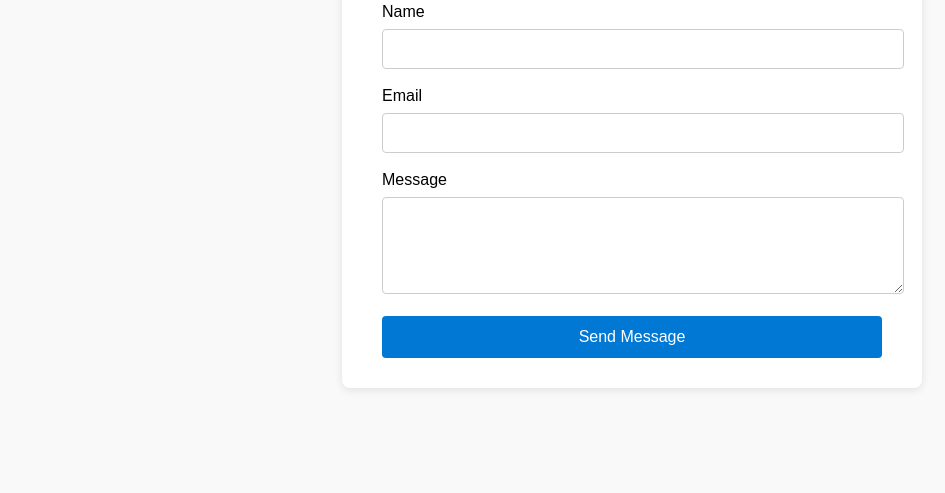
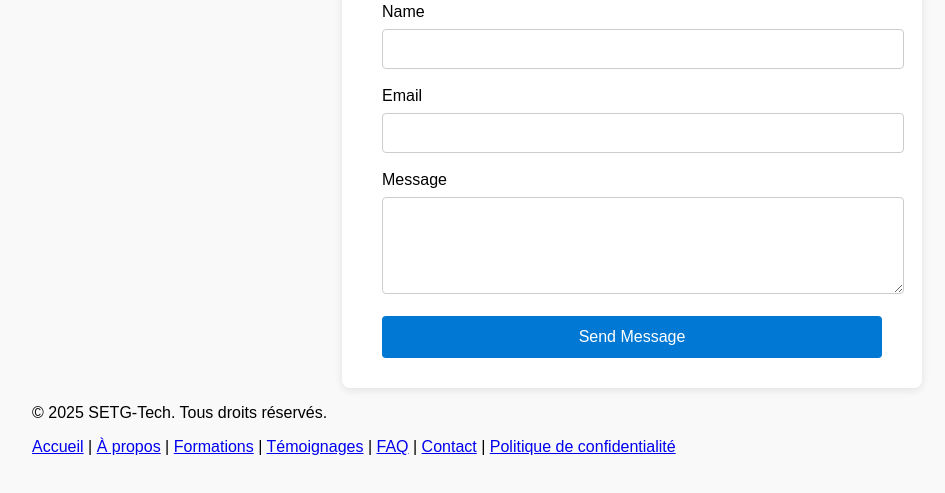
Before and after one commit to josiace/Formation, a plain HTML site: page contact.html in a window 1280 px wide. Shown: the part 139-632 px from the top of the page, without its empty margins (8-953 px from the left). Drawn offline with Linux system fonts and the light colour scheme.

Commit message:
Update contact.html

```diff
--- a/contact.html
+++ b/contact.html
@@ -88,5 +88,20 @@
             <button type="submit">Send Message</button>
         </form>
     </div>
+
+    <footer role="contentinfo">
+        <div class="footer-content">
+            <p>© 2025 SETG-Tech. Tous droits réservés.</p>
+            <nav aria-label="Navigation secondaire">
+                <a href="index.html">Accueil</a> |
+                <a href="apropos.html">À propos</a> |
+                <a href="formations.html">Formations</a> |
+                <a href="temoignages.html">Témoignages</a> |
+                <a href="faq.html">FAQ</a> |
+                <a href="contact.html">Contact</a> |
+                <a href="politique.html">Politique de confidentialité</a>
+            </nav>
+        </div>
+    </footer>
 </body>
 </html>
```
